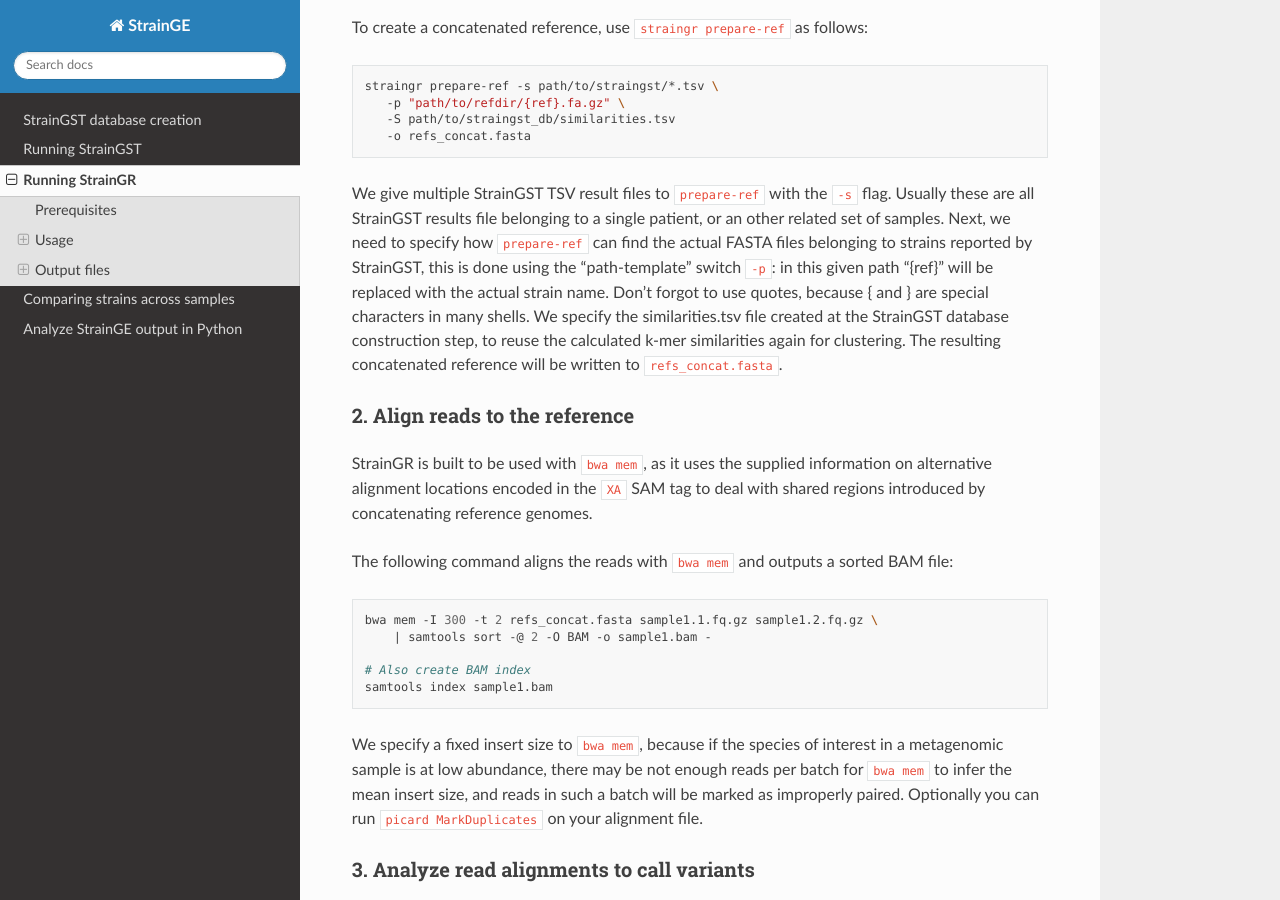
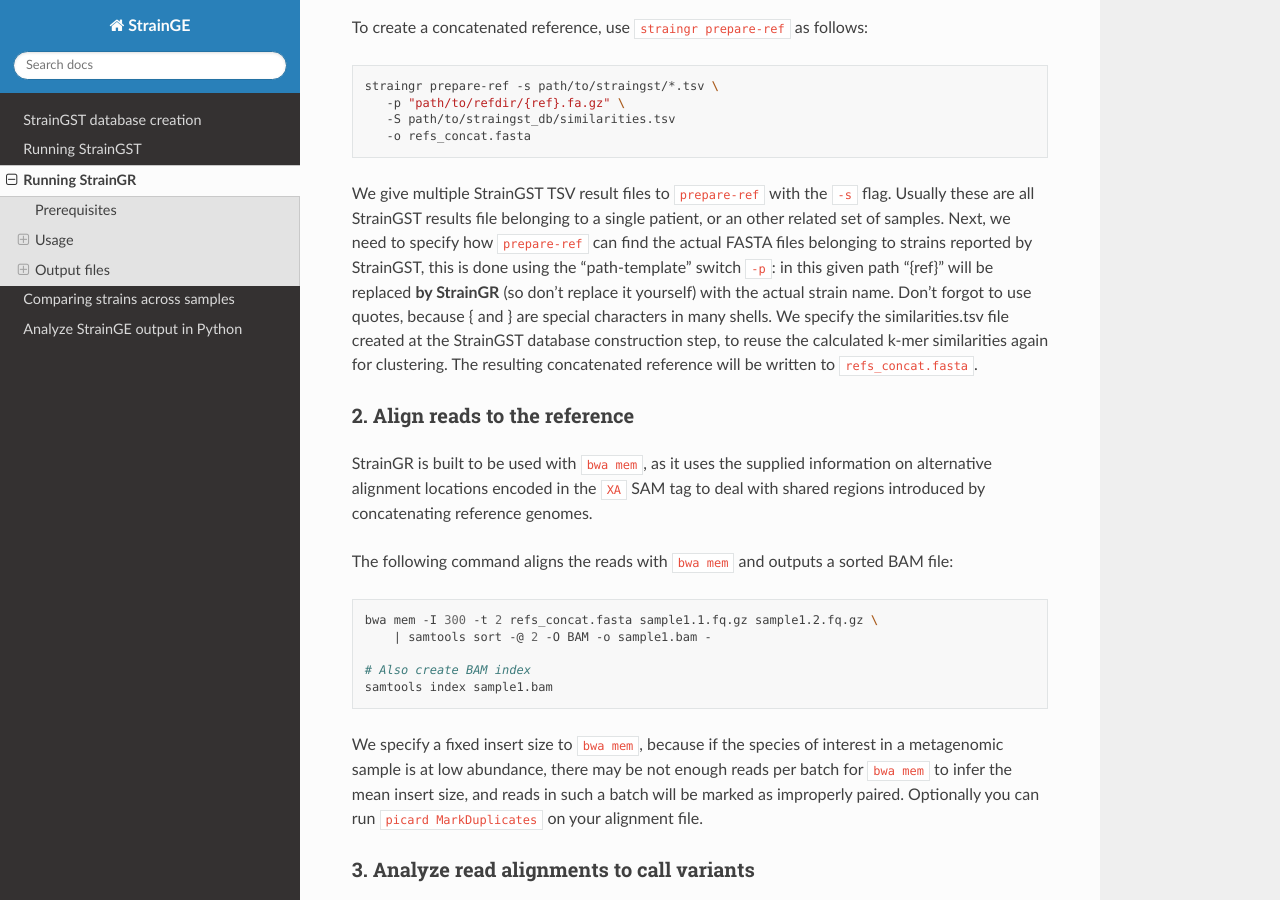
Before and after one commit to broadinstitute/StrainGE, a Sphinx documentation site: the page built from docs/straingr.md, in a window 1280 px wide and 900 px high, scrolled down 1245 px. Built offline with Sphinx 7.4.7 and the Read the Docs theme 2.0.0, drawn with Linux system fonts in a browser that asks for light colours; some of the changed text lies outside the part shown.

```diff
--- a/docs/straingr.md
+++ b/docs/straingr.md
@@ -67,10 +67,11 @@ flag. Usually these are all StrainGST results file belonging to a single
 patient, or an other related set of samples. Next, we need to specify how
 `prepare-ref` can find the actual FASTA files belonging to strains reported by
 StrainGST, this is done using the "path-template" switch `-p`: in this given
-path "{ref}" will be replaced with the actual strain name. Don't forgot to use
-quotes, because { and } are special characters in many shells. We specify the
-similarities.tsv file created at the StrainGST database construction step, to
-reuse the calculated k-mer similarities again for clustering. The resulting
+path "{ref}" will be replaced **by StrainGR** (so don't replace it yourself) with
+the actual strain name.
+Don't forgot to use quotes, because { and } are special characters in many shells.
+We specify the similarities.tsv file created at the StrainGST database construction
+step, to reuse the calculated k-mer similarities again for clustering. The resulting
 concatenated reference will be written to `refs_concat.fasta`.
 
 #### 2. Align reads to the reference
@@ -146,7 +147,7 @@ For each scaffold in the concatenated reference StrainGR outputs several metrics
 - *uReads*: Number of reads uniquely aligned to this scaffold
 - *abundance*: Estimated relative abundance of this scaffold. Calculated by dividing the number uniquely aligned reads to
     this scaffold by the total number of reads uniquely aligned, normalized by the estimated repetitiveness in the
-    `prepare-ref` stage.
+    `prepare-ref` stage. Generally, we trust the abundances calculated by StrainGST a lot more.
 - *median*: median depth of coverage
 - *callable* (*callablePct*): Number (percentage) of positions in this scaffold with *strong* evidence for an allele
     (i.e. two good reads supporting a single allele)
```
